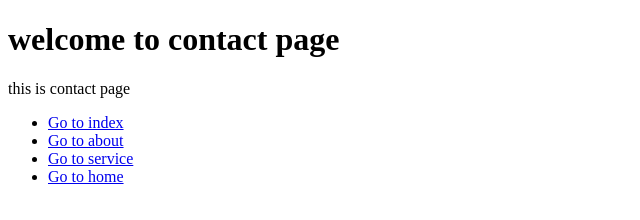
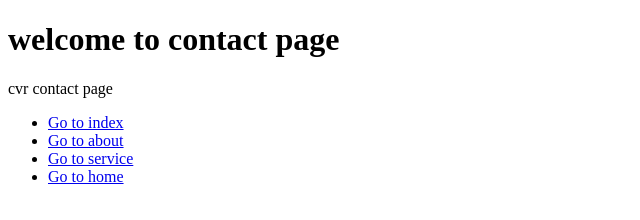
Before and after one commit to yasanikithareddy/sample, a plain HTML site: page Desktop/22-1293/contact.html in a window 1280 px wide. Shown: the full height of the page, 0-640 px from the left. Drawn offline with Linux system fonts and the light colour scheme.

Commit message:
Second Version

```diff
--- a/Desktop/22-1293/contact.html
+++ b/Desktop/22-1293/contact.html
@@ -7,7 +7,7 @@
 </head>
 <body>
     <h1>welcome to  contact page</h1>
-    <p>this is contact page</p>
+    <p>cvr contact page</p>
     <ul>
         <li><a href="index.html">Go to index</a></li>
         <li><a href="about.html">Go to about</a></li>
```
